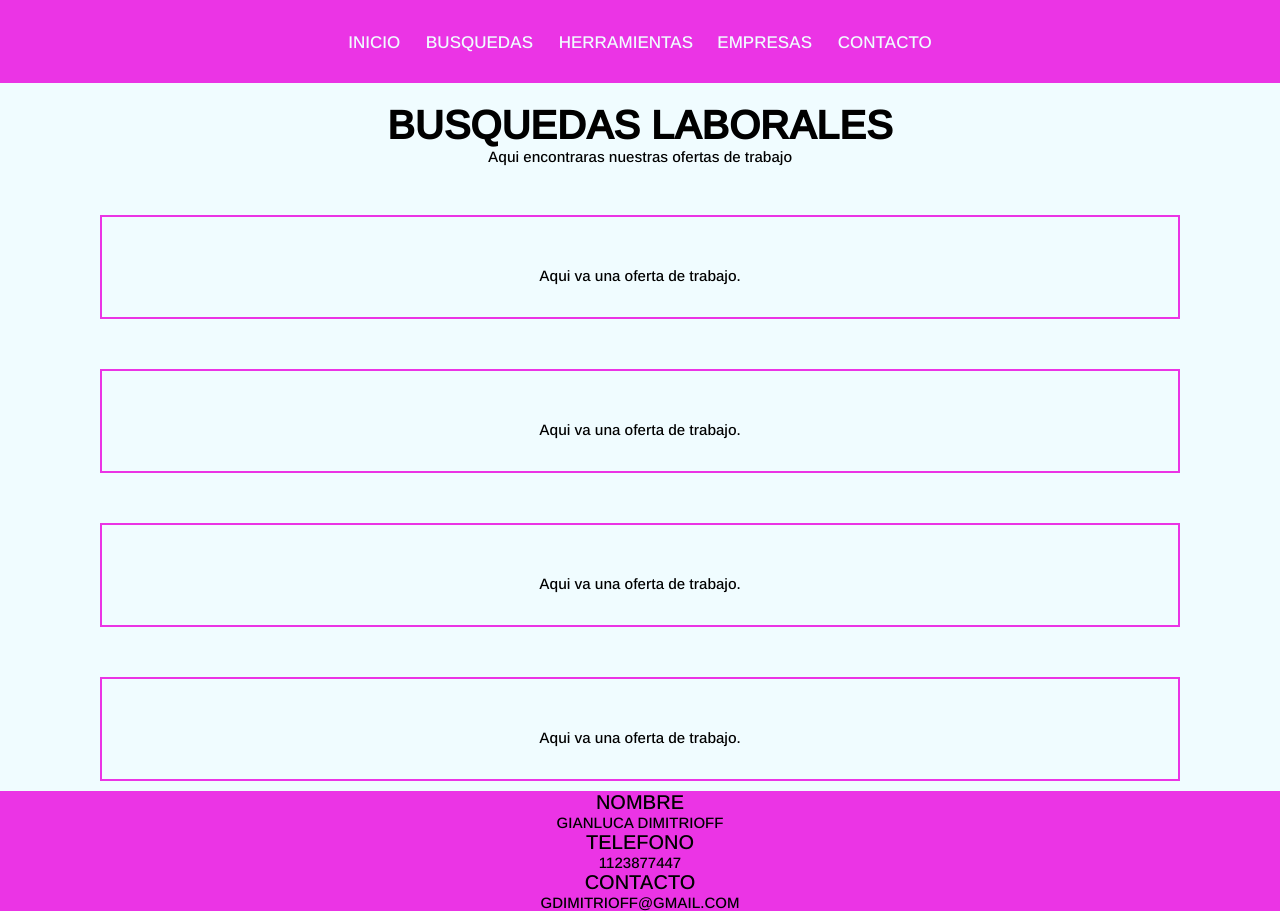
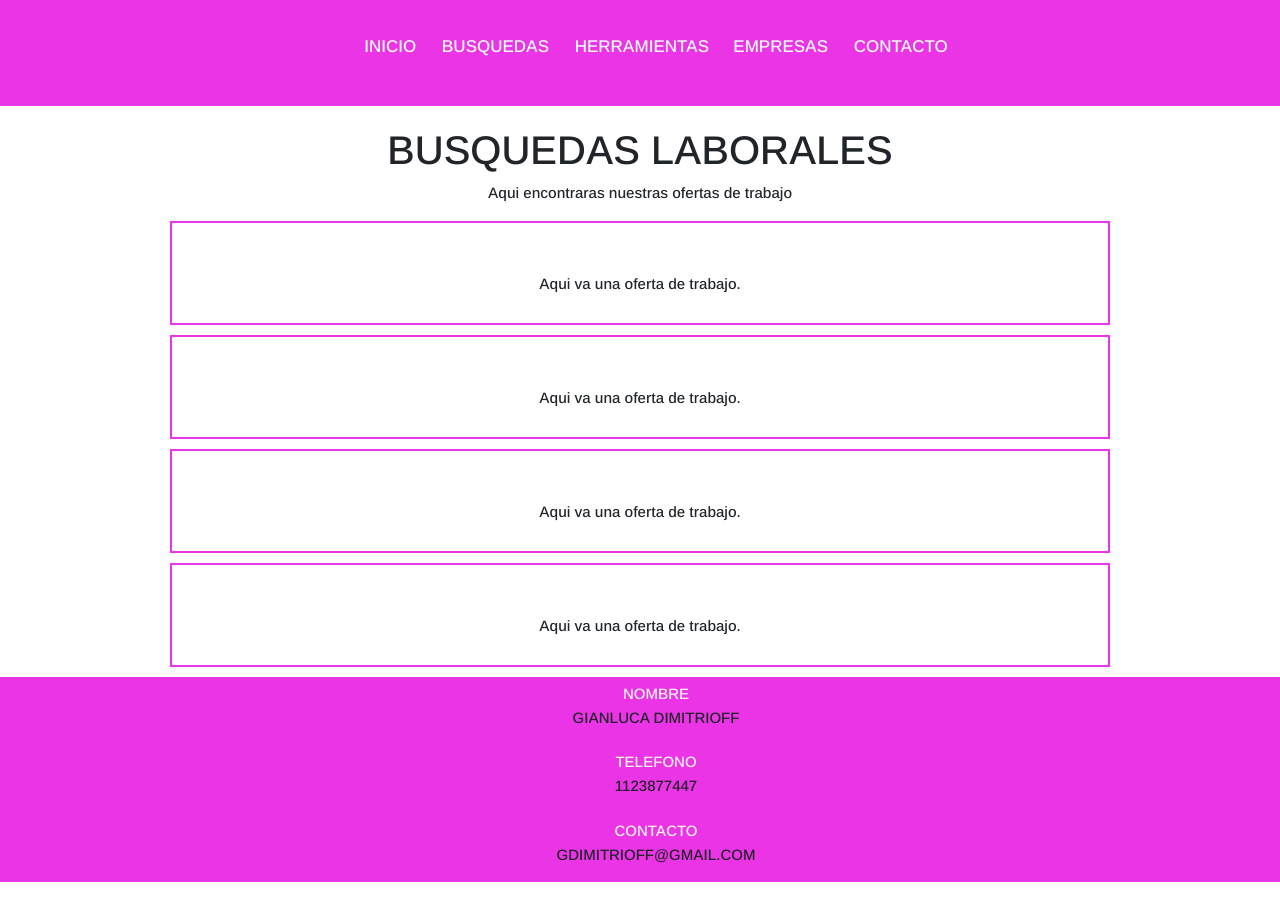
Before and after one commit to GianlucaProcida/PFDimitrioff, a plain HTML site: page busquedas.html in a window 1280 px wide. After the commit the page ends 882 px from the top, so only its background shows below. Drawn offline with nearby package versions, Linux system fonts and the light colour scheme.

Commit message:
se agrega link y scrip de bstrap, se corrige maquedato de header en index y busuqedas. Se corrigue maquetado de busquedas (main)

```diff
--- a/busquedas.html
+++ b/busquedas.html
@@ -9,14 +9,14 @@
     <link rel="preconnect" href="https://fonts.googleapis.com">
     <link rel="preconnect" href="https://fonts.gstatic.com" crossorigin>
     <link href="https://fonts.googleapis.com/css2?family=Arimo:wght@500&display=swap" rel="stylesheet">
+    <link href="https://cdn.jsdelivr.net/npm/bootstrap@5.2.2/dist/css/bootstrap.min.css" rel="stylesheet" integrity="sha384-Zenh87qX5JnK2Jl0vWa8Ck2rdkQ2Bzep5IDxbcnCeuOxjzrPF/et3URy9Bv1WTRi" crossorigin="anonymous">
     <title>JL CONSULTORA</title>
 </head>
 <body>
-
+  <header class="contenedor_header contenedor_fondo">
     <div class="container text-center">
         <div class="row">
           <div class="col">
-            <header class="contenedor_header contenedor_fondo">
                 <nav>
                     <div>
                         <ul>
@@ -28,10 +28,10 @@
                         </ul>
                     </div>
                 </nav>
-            </header>
           </div>
         </div>
-    </div>
+      </div>
+  </header>
 
     <main>
     <div class="container text-center">
@@ -40,43 +40,35 @@
           <div class="titulo">
             <h1>BUSQUEDAS LABORALES</h1>
             <p>Aqui encontraras nuestras ofertas de trabajo</p>
-        </div>
+          </div>
         </div>
       </div>
     </div>
 
     <div class="container text-center">
       <div class="row">
-        <div class="contenedor_texto">
+        <div class=" col contenedor_texto">
+          <p>Aqui va una oferta de trabajo.</p>
+        </div>
+      </div>
+      <div class="row">
+        <div class=" col contenedor_texto">
+          <p>Aqui va una oferta de trabajo.</p>
+        </div>
+      </div>
+      <div class="row">
+        <div class=" col contenedor_texto">
+          <p>Aqui va una oferta de trabajo.</p>
+        </div>
+      </div>
+      <div class="row">
+        <div class=" col contenedor_texto">
           <p>Aqui va una oferta de trabajo.</p>
         </div>
       </div>
     </div>
 
-    <div class="container text-center">
-      <div class="row">
-        <div class="contenedor_texto">
-          <p>Aqui va una oferta de trabajo.</p>
-        </div>
-      </div>
-    </div>
 
-    <div class="container text-center">
-      <div class="row">
-        <div class="contenedor_texto">
-          <p>Aqui va una oferta de trabajo.</p>
-        </div>
-      </div>
-    </div>
-
-    <div class="container text-center">
-      <div class="row">
-        <div class="contenedor_texto">
-          <p>Aqui va una oferta de trabajo.</p>
-        </div>
-      </div>
-    </div>
-    </main>
 
     <footer class="contenedor_footer">
      <div class="container text-center">
@@ -98,5 +90,8 @@
       </div>
     </footer>
 
+
+    <script src="https://cdn.jsdelivr.net/npm/bootstrap@5.2.2/dist/js/bootstrap.bundle.min.js" integrity="sha384-OERcA2EqjJCMA+/3y+gxIOqMEjwtxJY7qPCqsdltbNJuaOe923+mo//f6V8Qbsw3" crossorigin="anonymous"></script>
+
   </body>
   </html>
--- a/style.css
+++ b/style.css
@@ -135,7 +135,15 @@ video {
 
 }
 
-.contenedor_fondo li {
+.contenedor_footer ul li {
+    display: inline;
+    list-style: none;
+    color: #F3F3F3;
+   font-size: 15px;
+}
+
+
+.contenedor_fondo ul li {
     display: inline;
     list-style: none;
     color: #F3F3F3;
```
Also changed, not shown: contacto.html (+4 -0 lines), empresas.html (+4 -0 lines), herramientas.html (+4 -0 lines), index.html (+12 -7 lines).
